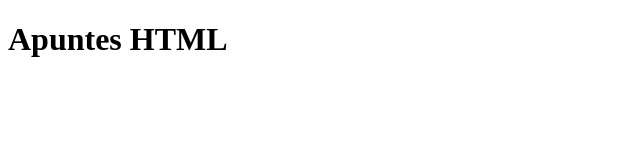
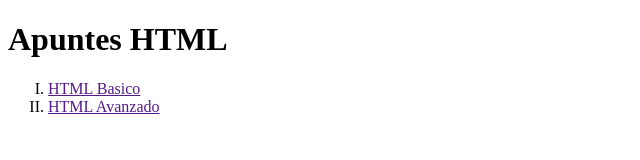
Before and after one commit to AdrianPRam/LMG_APUNTS, a plain HTML site: page index.html in a window 1280 px wide. Shown: the whole page, without its empty margins (0-640 px from the left). Drawn offline with Linux system fonts and the light colour scheme.

Commit message:
index (inacabado)
comienzo del index

```diff
--- a/index.html
+++ b/index.html
@@ -1,9 +1,16 @@
 <!DOCTYPE html>
 <html lang="en">
 <head>
+    <meta charset="UTF-8">
+    <meta name="author" content="Adrian Plaza Ramírez">
     <title>Adrian Plaza Ramirez</title>
 </head>
 <body>
     <h1>Apuntes HTML</h1>
+    <ol type="I">
+        <!--rellenar enlaces cuando cree las ids-->
+        <li><a href="">HTML Basico</a></li>
+        <li><a href="">HTML Avanzado</a></li>
+    </ol>
 </body>
 </html>
```
